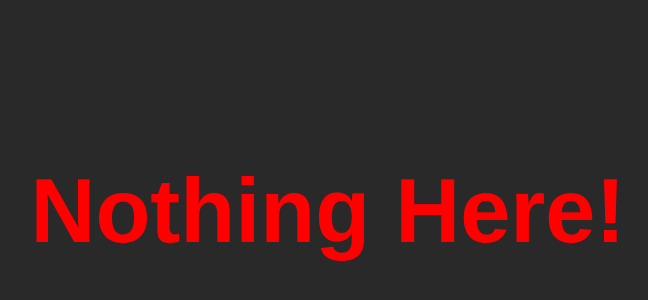
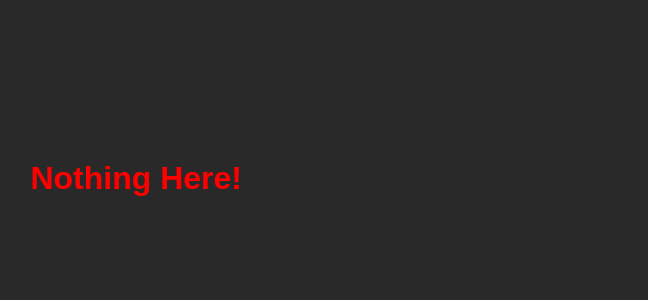
Before and after one commit to 0xNibble/0xNibble.github.io, a plain HTML site: page index.html in a window 1280 px wide. Shown: the part 200-500 px from the top of the page, without its empty margins (392-1040 px from the left). Drawn offline with Linux system fonts and the light colour scheme.

Commit message:
Update style.css

```diff
--- a/css/style.css
+++ b/css/style.css
@@ -19,11 +19,3 @@ body{
     left: 33%;
     top: 45%;
 }
-
-.header h1{
-    font-size: 90px;
-    font-family:  Arial, Helvetica, sans-serif;
-    color: red;
-    text-align: center;
-
-}
```
